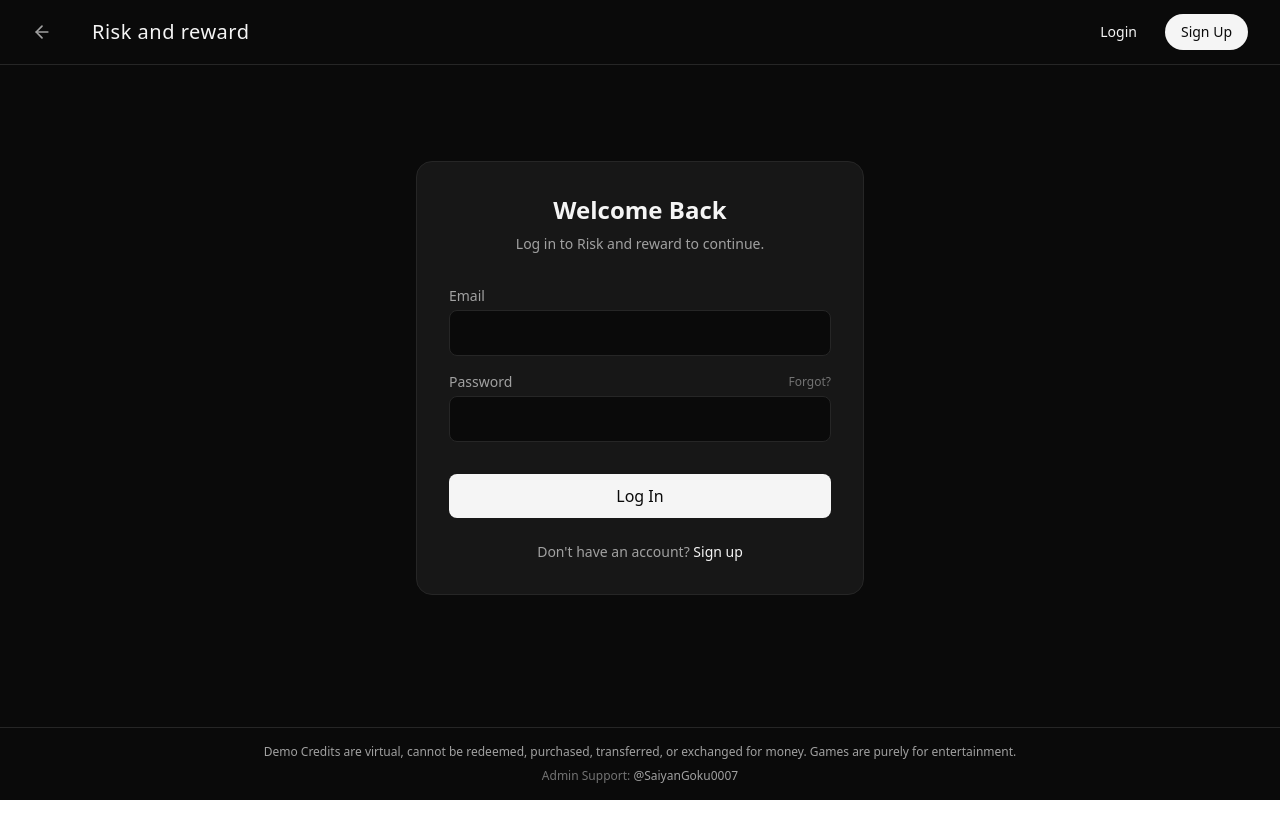
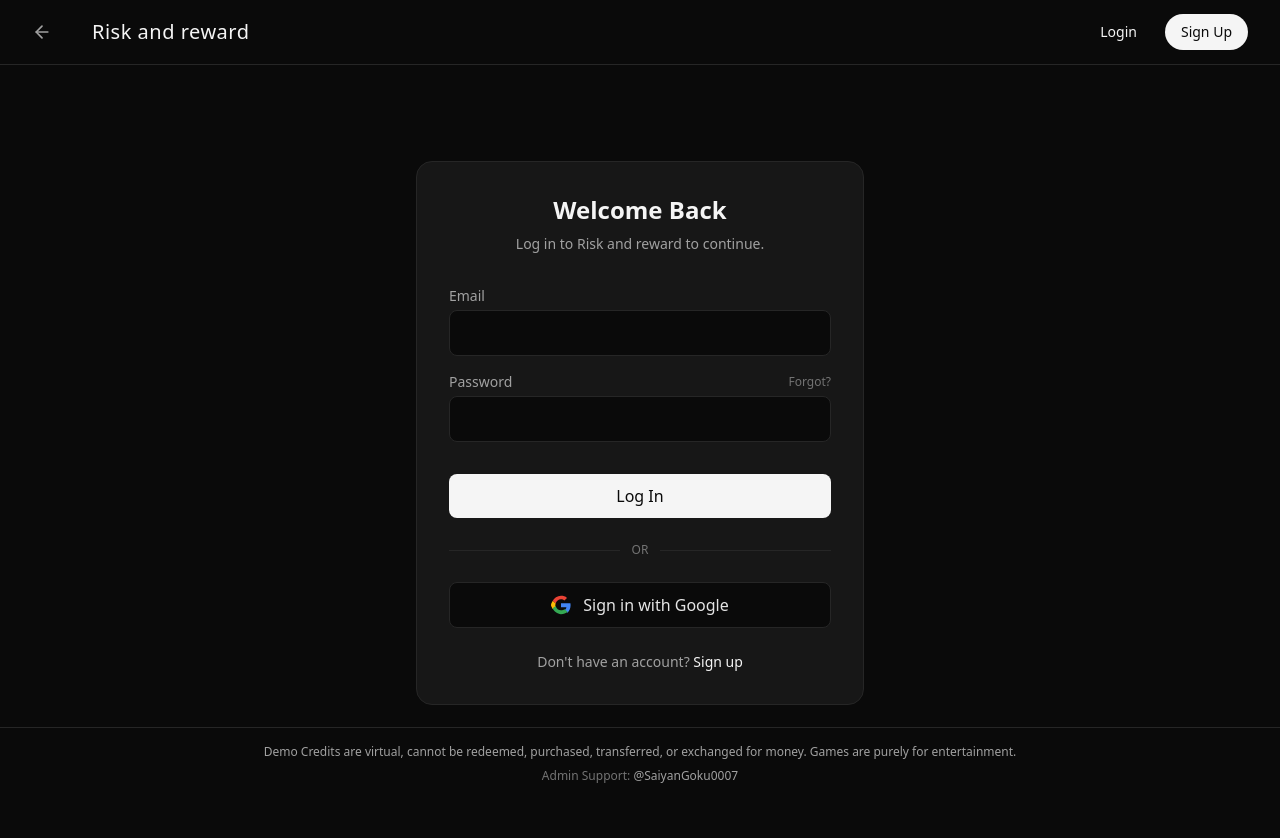
Before and after one commit to Ansh3123/Ansh, a React (Vite) app: page /login in a window 1280 px wide. Shown: the top 838 px of the page. Before the commit the page ends 800 px from the top, so only its background shows below. Built offline with nearby package versions, Linux system fonts and the light colour scheme; no server answers.

Commit message:
feat: add Google authentication support
Integrate Google sign-in options into the Login and
Sign-Up forms to improve user accessibility.

```diff
--- a/src/components/Login.tsx
+++ b/src/components/Login.tsx
@@ -162,6 +162,39 @@ export function Login() {
           </button>
         </form>
 
+        <div className="my-6 flex items-center justify-center gap-3">
+          <div className="h-px bg-neutral-800 flex-1"></div>
+          <span className="text-xs text-neutral-500 font-medium uppercase">Or</span>
+          <div className="h-px bg-neutral-800 flex-1"></div>
+        </div>
+
+        <button
+          type="button"
+          onClick={handleGoogleLogin}
+          disabled={loading}
+          className="w-full bg-neutral-950 border border-neutral-800 hover:border-neutral-700 text-neutral-200 font-medium rounded-lg px-4 py-2.5 flex items-center justify-center gap-3 transition-colors disabled:opacity-50"
+        >
+          <svg className="w-5 h-5" viewBox="0 0 24 24">
+            <path
+              fill="#EA4335"
+              d="M12 5c1.6 0 3 .6 4.1 1.6l3.1-3.1C17.3 1.7 14.8 1 12 1 7.5 1 3.7 3.6 1.9 7.3l3.7 2.9C6.5 7.1 9 5 12 5z"
+            />
+            <path
+              fill="#4285F4"
+              d="M23.5 12.3c0-.8-.1-1.6-.2-2.3H12v4.6h6.5c-.3 1.5-1.1 2.8-2.4 3.7l3.7 2.9c2.2-2 3.7-5 3.7-8.9z"
+            />
+            <path
+              fill="#FBBC05"
+              d="M5.6 14.8c-.2-.7-.4-1.5-.4-2.3s.2-1.6.4-2.3L1.9 7.3C.7 9.7 0 10.8 0 12s.7 2.3 1.9 4.7l3.7-2.9z"
+            />
+            <path
+              fill="#34A853"
+              d="M12 23c3.2 0 6-1.1 8-3l-3.7-2.9c-1.1.7-2.5 1.2-4.3 1.2-3 0-5.5-2.1-6.4-5.2L1.9 16C3.7 19.7 7.5 23 12 23z"
+            />
+          </svg>
+          Sign in with Google
+        </button>
+
         <div className="mt-6 text-center text-sm text-neutral-400">
           Don't have an account? <Link to="/signup" className="text-neutral-100 hover:underline">Sign up</Link>
         </div>
--- a/src/components/SignUp.tsx
+++ b/src/components/SignUp.tsx
@@ -156,6 +156,39 @@ export function SignUp() {
           </button>
         </form>
 
+        <div className="my-6 flex items-center justify-center gap-3">
+          <div className="h-px bg-neutral-800 flex-1"></div>
+          <span className="text-xs text-neutral-500 font-medium uppercase">Or</span>
+          <div className="h-px bg-neutral-800 flex-1"></div>
+        </div>
+
+        <button
+          type="button"
+          onClick={handleGoogleSignUp}
+          disabled={loading}
+          className="w-full bg-neutral-950 border border-neutral-800 hover:border-neutral-700 text-neutral-200 font-medium rounded-lg px-4 py-2.5 flex items-center justify-center gap-3 transition-colors disabled:opacity-50"
+        >
+          <svg className="w-5 h-5" viewBox="0 0 24 24">
+            <path
+              fill="#EA4335"
+              d="M12 5c1.6 0 3 .6 4.1 1.6l3.1-3.1C17.3 1.7 14.8 1 12 1 7.5 1 3.7 3.6 1.9 7.3l3.7 2.9C6.5 7.1 9 5 12 5z"
+            />
+            <path
+              fill="#4285F4"
+              d="M23.5 12.3c0-.8-.1-1.6-.2-2.3H12v4.6h6.5c-.3 1.5-1.1 2.8-2.4 3.7l3.7 2.9c2.2-2 3.7-5 3.7-8.9z"
+            />
+            <path
+              fill="#FBBC05"
+              d="M5.6 14.8c-.2-.7-.4-1.5-.4-2.3s.2-1.6.4-2.3L1.9 7.3C.7 9.7 0 10.8 0 12s.7 2.3 1.9 4.7l3.7-2.9z"
+            />
+            <path
+              fill="#34A853"
+              d="M12 23c3.2 0 6-1.1 8-3l-3.7-2.9c-1.1.7-2.5 1.2-4.3 1.2-3 0-5.5-2.1-6.4-5.2L1.9 16C3.7 19.7 7.5 23 12 23z"
+            />
+          </svg>
+          Sign up with Google
+        </button>
+
         <div className="mt-6 text-center text-sm text-neutral-400">
           Already have an account? <Link to="/login" className="text-neutral-100 hover:underline">Log in</Link>
         </div>
```
